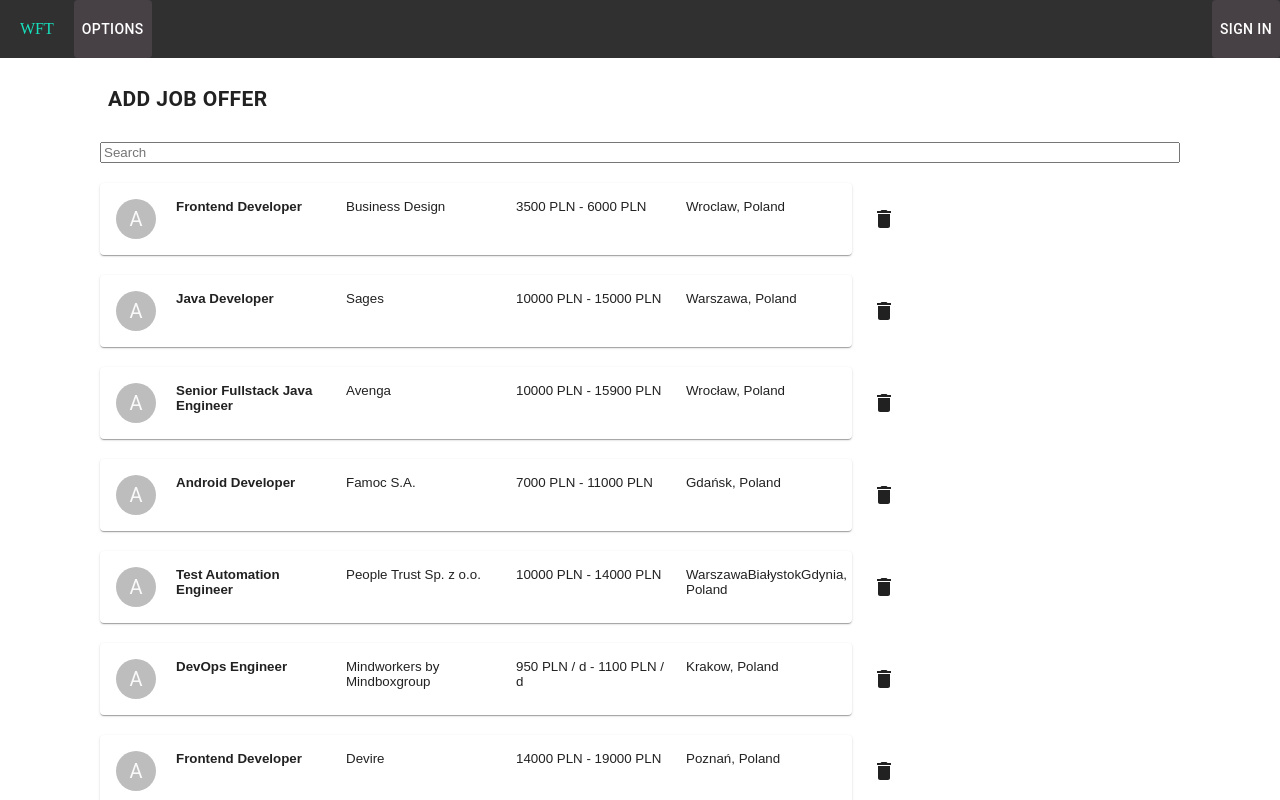
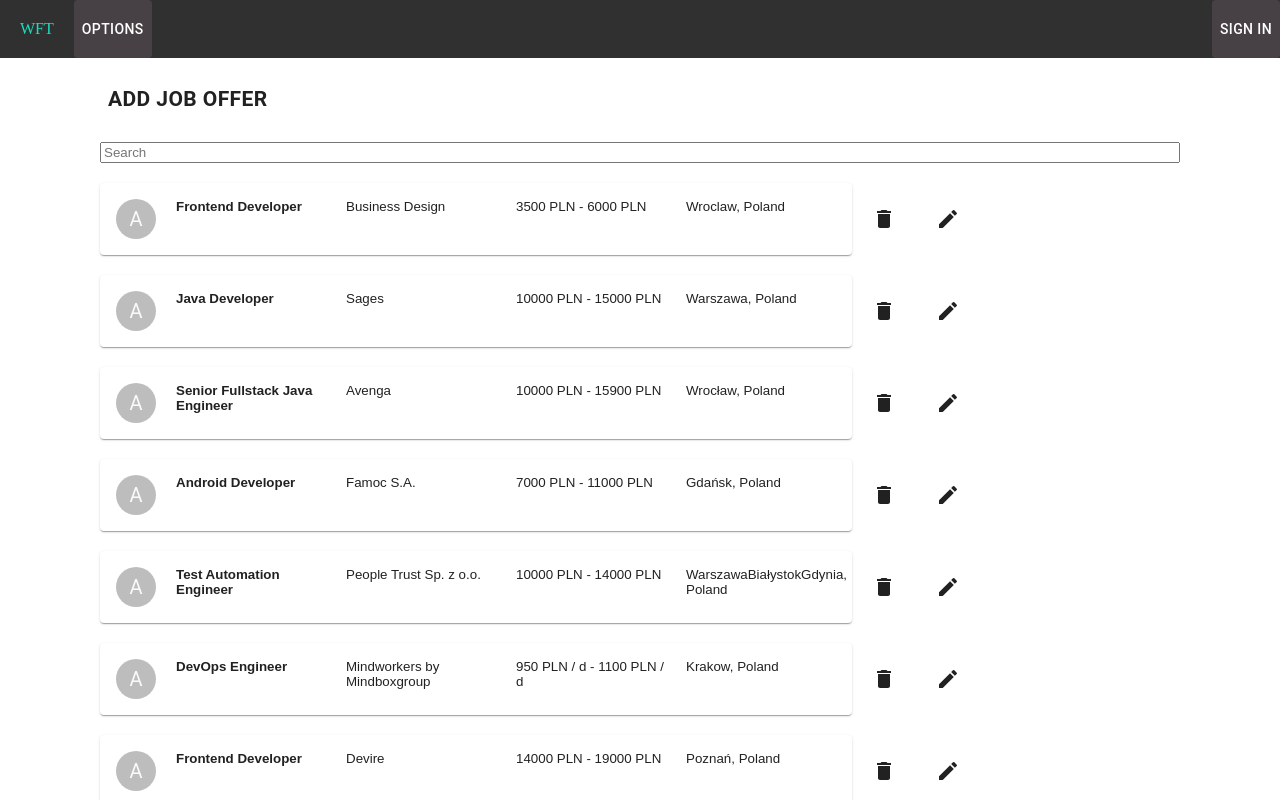
Before and after one commit to pruszynskia/wft, a React (Create React App) app in the folder client/: page /job-offers-list in a window 1280 px wide. Shown: the top 800 px of the page. Built offline with nearby package versions, Linux system fonts and the light colour scheme.

Commit message:
dev/wftech-28 - create edit button

```diff
--- a/client/src/components/JobOffer/JobOfferList.tsx
+++ b/client/src/components/JobOffer/JobOfferList.tsx
@@ -14,6 +14,7 @@
 } from "@material-ui/core";
 
 import DeleteIcon from '@material-ui/icons/Delete';
+import EditIcon from '@material-ui/icons/Edit';
 
 import { Link } from 'react-router-dom';
 import AddJobOffer from './AddJobOffer';
@@ -135,6 +136,9 @@
                 <Button onClick={() => handleDelete(pos.id)} >
                     <DeleteIcon />
                 </Button>
+                <Button>
+                    <EditIcon />
+                </Button>
             </div>
             )
             }
```
